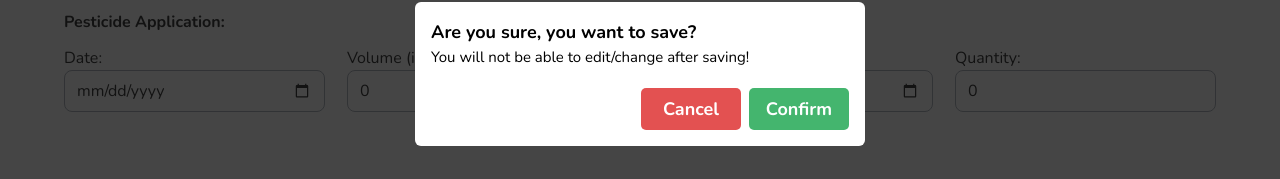
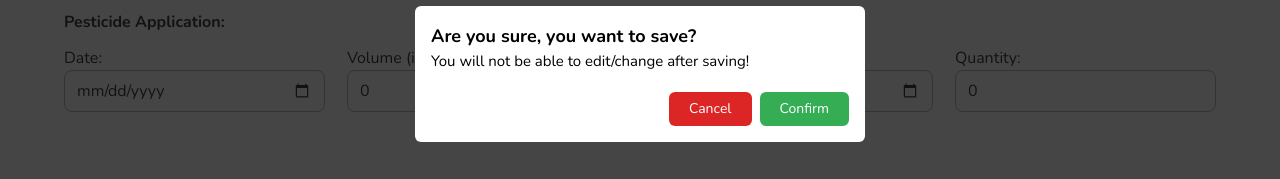
Before and after one commit to AmritHimanshu/Mango_Traceability_System, a Next.js app in the folder client/: page /admin/farmer/farm/edit in a window 1280 px wide. Both pictures are taken after typing "2020-01-15", "2020-01-15", "2020-01-15", "2020-01-15", "2020-01-15", "2020-01-15" into the empty fields and a click on the button "Save". Shown: the part 1175-1354 px from the top of the page. Built offline with nearby package versions, Linux system fonts and the light colour scheme; no server answers.

Commit message:
Modifying UI

```diff
--- a/client/src/app/admin/farmer/farm/edit/page.tsx
+++ b/client/src/app/admin/farmer/farm/edit/page.tsx
@@ -242,10 +242,7 @@ function page() {
 
       <div className="my-5 max-w-[90%] m-auto text-black">
         <div className="text-end my-3">
-          <button
-            onClick={handleOnCancel}
-            className="custom-btn bg-red-600"
-          >
+          <button onClick={handleOnCancel} className="custom-btn bg-red-600">
             Cancel
           </button>
         </div>
@@ -630,13 +627,13 @@ function page() {
             </div>
             <div className="text-end space-x-2">
               <button
-                className="w-[100px] text-button-size bg-red-600 bg-opacity-80 text-white font-bold rounded-[5px] hover:shadow-md hover:bg-opacity-85 duration-200"
+                className="custom-btn bg-red-600"
                 onClick={() => setIsSave(false)}
               >
                 Cancel
               </button>
               <button
-                className="w-[100px] text-button-size bg-green-600 bg-opacity-80 text-white font-bold rounded-[5px] hover:shadow-md hover:bg-opacity-85 duration-200"
+                className="custom-btn bg-customGreen"
                 onClick={() => handleOnSave()}
               >
                 Confirm
```
